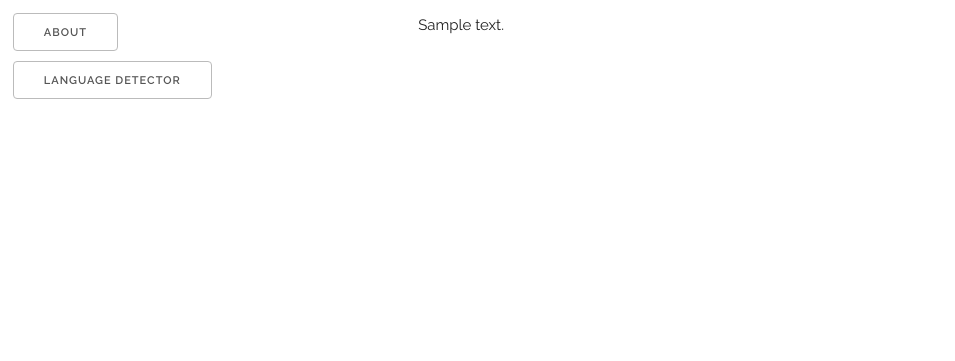
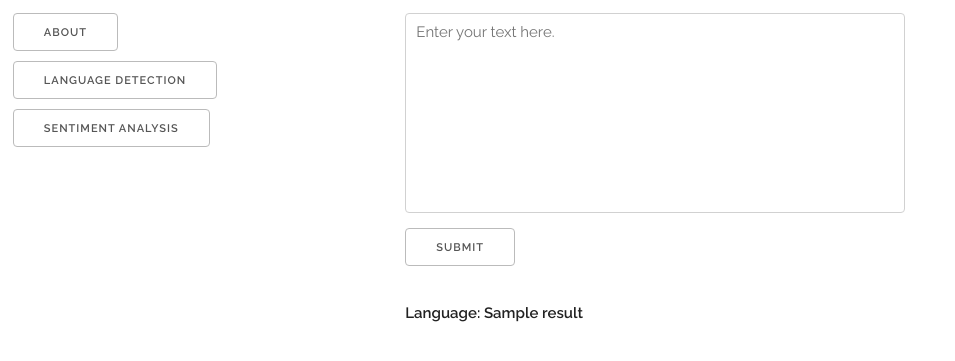
Before and after one commit to sh-shmss/ml_portfolio, a Flask app: template templates/ld.html in a window 1280 px wide. Shown: the top 361 px of the page, without its empty margins (0-955 px from the left). Run offline with Flask 2, Linux system fonts and the light colour scheme; the template is opened without the code that fills it: most values are stand-ins (such as "Sample title", 1, 10 or a date in 2020).

Commit message:
skeleton development

```diff
--- a/app.py
+++ b/app.py
@@ -1,17 +1,47 @@
-from flask import Flask
+from flask import Flask, request, jsonify
 from flask import render_template
+#import joblib
+from joblib import load
 
 app = Flask(__name__)
 app.debug = True
 
+#ld_model = load('language_detection.pkl')
+#sa_model = load('sentiment_analysis.pkl')
+
 @app.route('/')
 @app.route('/ld')
-def language_detector():
-    return render_template ('ld.html', body = 'Language Detector')
+def language_detection():
+    return render_template('ld.html', body='Language Detection')
+
+
+@app.route("/predict_language", methods=['POST'])
+def predict_language():
+    data = request.get_json()
+    text = data['text']
+    result = loaded_model.predict([text])
+    prediction = target_names[result[0]]
+    return jsonify({'reponse': prediction})
+
+
+@app.route('/sa')
+def sentiment_analysis():
+    return render_template('sa.html', body='Sentiment Analysis')
+
+
+@app.route("/predict_sentiment", methods=['POST'])
+def predict_sentiment():
+    data = request.get_json()
+    text = data['text']
+    result = loaded_model.predict([text])
+    prediction = target_names[result[0]]
+    return jsonify({'reponse': prediction})
+
 
 @app.route('/about')
 def about():
-    return render_template ('about.html', body = 'About')
+    return render_template('about.html', body='About')
+
 
 if __name__ == "__main__":
     app.run(host='0.0.0.0', port=8000)
--- a/templates/about.html
+++ b/templates/about.html
@@ -1,4 +1,8 @@
 {% extends "layout.html" %}
 {% block content %}
     {{body}}
+    <p>
+        <a href="https://www.linkedin.com/in/shayan-shamskolahi/" target="_blank"><img src="/static/images/li.png"></a>
+        <a href="https://github.com/sh-shmss" target="_blank"><img src="/static/images/gh.png"></a>
+    </p>
 {% endblock content%}
--- a/templates/layout.html
+++ b/templates/layout.html
@@ -18,10 +18,11 @@
     <div class="one-third column" style="margin-top: 1%; margin-left: 1%">
         <div>
             <a class="button" href="/about">About</a><br>
-            <a class="button" href="/ld">Language Detector</a><br>
+            <a class="button" href="/ld">Language Detection</a><br>
+            <a class="button" href="/sa">Sentiment Analysis</a><br>
         </div>
     </div>
-    <div class="two-thirds column" style="margin-top: 1%; margin-left: 1%">
+    <div class="two-thirds column" style="margin-top: 1%; margin-left: 0%">
         <div>
             {% block content %}
             {% endblock %}
--- a/templates/ld.html
+++ b/templates/ld.html
@@ -1,4 +1,11 @@
 {% extends "layout.html" %}
 {% block content %}
-    {{body}}
+
+	<form>
+        <textarea style="resize:none; width: 500px; height: 200px;" class="u-full-width" placeholder="Enter your text here." id="exampleMessage"></textarea>
+        <br>
+        <input class="button" type="submit" value="Submit">
+    </form>
+    <label>Language: {{result}}</label>
+
 {% endblock content%}
```
Also changed, not shown: templates/sa.html (added, +11 -0 lines), layout.html (deleted), static/images/gh.png (added), static/images/li.png (added), 1 other file.
